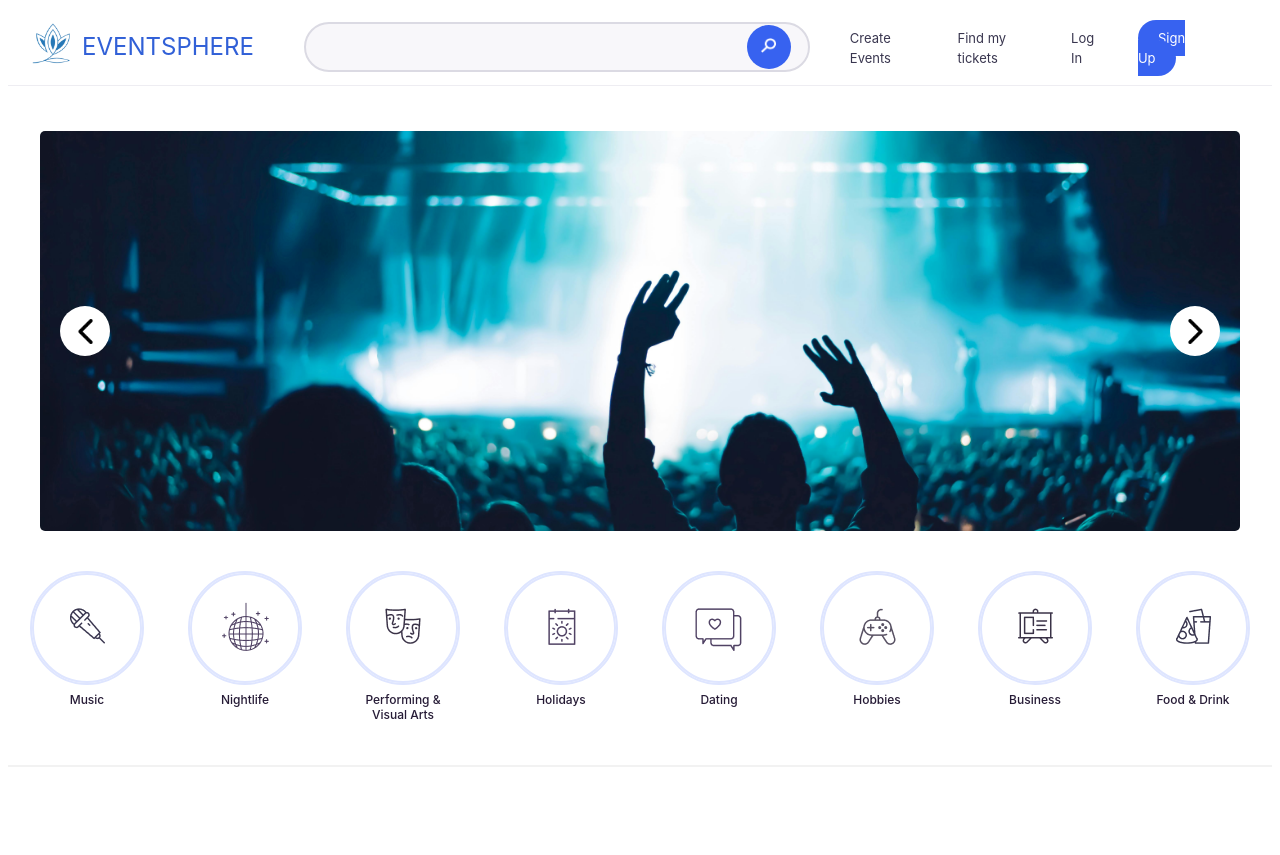
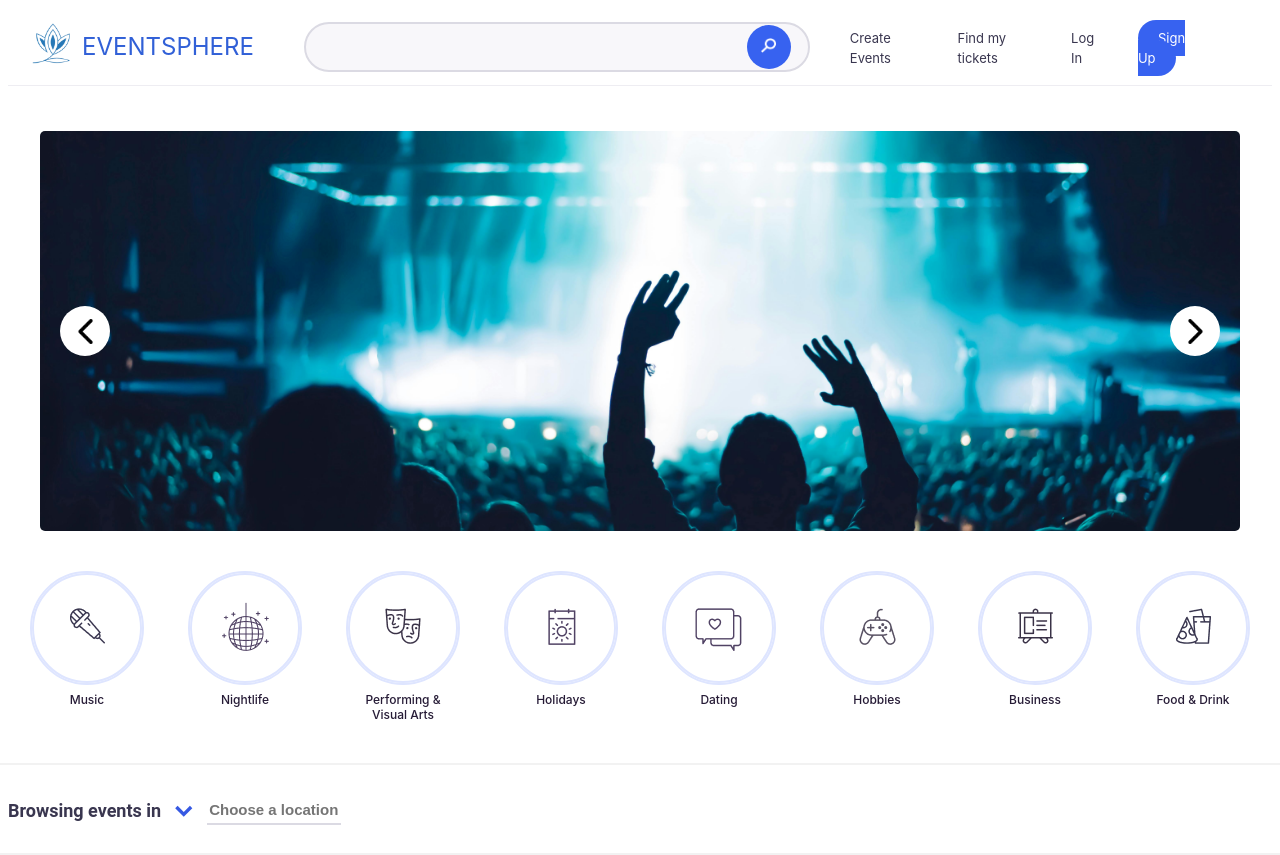
Before and after one commit to AndrLoko/event-sphere, a React (Vite) app: page / in a window 1280 px wide. Before the commit the page ends 800 px from the top, so only its background shows below. Built offline with nearby package versions, Linux system fonts and the light colour scheme.

Commit message:
Styled custom select dropdown for location selection

```diff
--- /dev/null
+++ b/src/components/Location/Location.jsx
@@ -0,0 +1,46 @@
+import React, { useState } from "react";
+import "./Location.scss";
+import locationIcon from "../../../public/location-arrow.svg";
+
+export default function Location() {
+  const [selectedCity, setSelectedCity] = useState("");
+  const [isOpen, setIsOpen] = useState(false);
+
+  const cities = ["Los Angeles", "Miami", "New York"];
+
+  const handleSelect = (city) => {
+    setSelectedCity(city);
+    setIsOpen(false);
+  };
+
+  return (
+    <div className="location">
+      <form>
+        <label htmlFor="cities" className="select">
+          Browsing events in
+        </label>
+        <div className="select-wrapper" onClick={() => setIsOpen(!isOpen)}>
+          <img src={locationIcon} alt="Location Icon" className="select-icon" />
+          <div className={`select-choice ${isOpen ? "open" : ""}`}>
+            {cities.map((city, index) => (
+              <div
+                key={index}
+                className="select-item"
+                onClick={() => handleSelect(city)}
+              >
+                {city}
+              </div>
+            ))}
+          </div>
+        </div>
+      </form>
+      <input
+        type="text"
+        className="location__input"
+        placeholder="Choose a location"
+        value={selectedCity}
+        readOnly
+      />
+    </div>
+  );
+}
--- /dev/null
+++ b/src/components/Location/Location.scss
@@ -0,0 +1,92 @@
+.location {
+    display: flex;
+    position: relative;
+    align-items: center;
+    margin-top: 30px;
+    margin-bottom: 30px;
+  }
+.location::after {
+    content: '';
+    position: absolute;
+    bottom: -30px;
+    left: 50%;
+    transform: translateX(-50%);
+    width: 100vw;
+    height: 2px;
+    background-color: #F2F2F2;
+    z-index: 1;
+}
+
+
+  .select {
+    font-family: Roboto;
+    font-weight: 600;
+    font-size: 18px;
+    color: #39364f;
+    margin-right: 13px;
+  }
+
+  .select-wrapper {
+    position: relative;
+    display: inline-block;
+    cursor: pointer;
+  }
+
+  .select-icon {
+    margin-right: 13px;
+    width: 20px;
+    height: 12px;
+  }
+
+  .select-choice {
+    position: absolute;
+    margin-top: 10px;
+    padding: 10px 0 10px 0;
+    top: 100%;
+    left: 0;
+    background: white;
+    border: 1px solid #ccc;
+    border-radius: 5px;
+    width: 150px;
+    display: none;
+    box-shadow: 0px 4px 6px rgba(0, 0, 0, 0.1);
+  }
+
+  .select-choice.open {
+    display: block;
+    z-index: 2;
+  }
+
+  .select-item {
+    font-family: Roboto;
+    padding: 10px;
+    cursor: pointer;
+    list-style-type: none;
+    color: black;
+    font-size: 15px;
+
+    &:hover {
+      background: #f0f0f0;
+      color: #3762f0;
+    }
+  }
+
+  .location__input {
+    font-size: 18px;
+    color: #3762f0;
+    font-weight: 600;
+    border: none;
+    border-bottom: 2px solid #dbdae3;
+    width: 130px;
+    height: 26px;
+    cursor: pointer;
+
+    &:focus {
+      outline: none;
+    }
+
+    &::placeholder {
+      font-size: 15px;
+      font-weight: 700;
+    }
+  }
--- /dev/null
+++ b/src/components/UI/card/Card.jsx
@@ -0,0 +1,7 @@
+import React from 'react'
+
+export default function Card() {
+  return (
+    <div></div>
+  )
+}
--- a/src/pages/Home/Home.jsx
+++ b/src/pages/Home/Home.jsx
@@ -2,12 +2,13 @@ import React from 'react'
 import './Home.scss'
 import Slider from '../../components/Slider/Slider.jsx'
 import Category from '../../components/UI/category/category.jsx'
+import Location from '../../components/Location/Location.jsx'
+import Card from '../../components/UI/card//Card.jsx'
 
 export default function Home() {
   return (
     <>
         <Slider />
-        <div className="categories__wrapper">
             <div className="container">
                 <div className="grid__categories">
                     <Category link="../../../public/SVG.png" text="Music"/>
@@ -19,8 +20,10 @@ export default function Home() {
                     <Category link="../../../public/SVG-6.png" text="Business"/>
                     <Category link="../../../public/SVG-7.png" text="Food & Drink"/>
                 </div>
+                <Location />
+                <Card />
             </div>
-        </div>
+
     </>
   )
 }
--- a/src/pages/Home/Home.scss
+++ b/src/pages/Home/Home.scss
@@ -1,8 +1,3 @@
-.categories__wrapper {
-    border-bottom: 2px solid #F2F2F2;
-    padding-bottom: 80px;
-}
-
 .container {
     width: 100%;
     max-width: 1280px;
@@ -13,6 +8,20 @@
 .grid__categories {
     display: grid;
     margin-top: 40px;
-    grid-template-columns: repeat(8, 1fr); /* 8 колонок */
-    justify-items: center; /* Центрирование по горизонтали */
-  }
+    grid-template-columns: repeat(8, 1fr);
+    justify-items: center;
+    padding-bottom: 80px;
+    position: relative;
+}
+
+.grid__categories::after {
+    content: '';
+    position: absolute;
+    bottom: 0;
+    left: 50%;
+    transform: translateX(-50%);
+    width: 100vw;
+    height: 2px;
+    background-color: #F2F2F2;
+    z-index: 1;
+}
```
Also changed, not shown: public/location-arrow.svg (added), src/components/UI/card/Card.scss (added).
